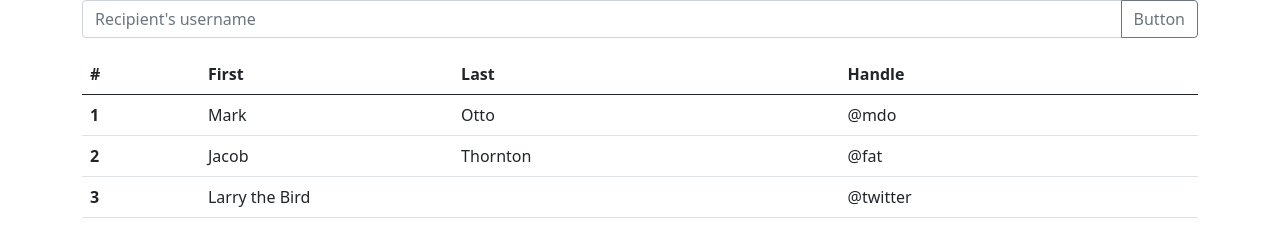
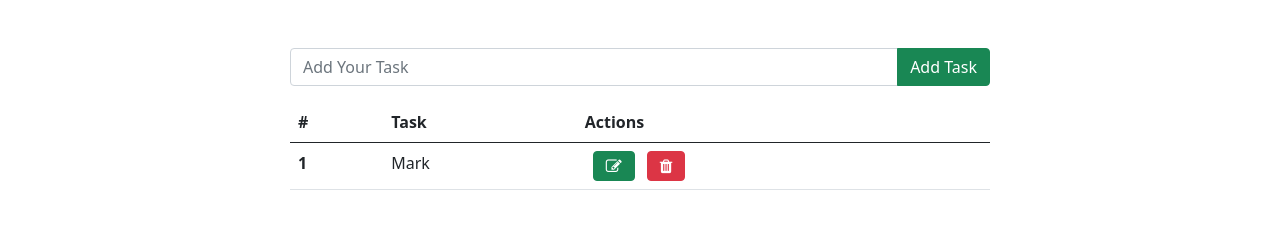
Before and after one commit to PatelKurvesh/To-Do-List-in-JavaScript, a plain HTML site: page index.html in a window 1280 px wide. Drawn offline with nearby package versions, Linux system fonts and the light colour scheme.

```diff
--- a/index.html
+++ b/index.html
@@ -10,48 +10,52 @@
       integrity="sha384-EVSTQN3/azprG1Anm3QDgpJLIm9Nao0Yz1ztcQTwFspd3yD65VohhpuuCOmLASjC"
       crossorigin="anonymous"
     />
+    <link rel="stylesheet" href="https://cdnjs.cloudflare.com/ajax/libs/font-awesome/4.7.0/css/font-awesome.min.css">
     <title>To-Do List</title>
   </head>
   <body>
     <div class="container-fluid">
       <div class="container">
-            <div>
+        <div class="mx-auto mt-5" style="max-width: 700px">
           <div class="input-group mb-3">
-                    <input type="text" class="form-control" placeholder="Recipient's username" aria-label="Recipient's username" aria-describedby="button-addon2">
-                    <button class="btn btn-outline-secondary" type="button" id="button-addon2">Button</button>
-                  </div>
+            <input
+              type="text"
+              class="form-control"
+              placeholder="Add Your Task"
+              aria-label="Recipient's username"
+              aria-describedby="button-addon2"
+            />
+            <button
+              class="btn text-white btn-success"
+              type="button"
+              id="button-addon2"
+            >
+              Add Task
+            </button>
           </div>
 
           <table class="table">
             <thead>
               <tr>
                 <th scope="col">#</th>
-                    <th scope="col">First</th>
-                    <th scope="col">Last</th>
-                    <th scope="col">Handle</th>
+                <th scope="col">Task</th>
+                <th scope="col">Actions</th>
               </tr>
             </thead>
             <tbody>
               <tr>
                 <th scope="row">1</th>
                 <td>Mark</td>
-                    <td>Otto</td>
-                    <td>@mdo</td>
+                <td><i class="btn fa fa-edit btn-success text-white mx-2"></i> <i class="fa fa-trash btn text-white btn-danger  "></i></td>
               </tr>
-                  <tr>
-                    <th scope="row">2</th>
-                    <td>Jacob</td>
-                    <td>Thornton</td>
-                    <td>@fat</td>
-                  </tr>
-                  <tr>
-                    <th scope="row">3</th>
-                    <td colspan="2">Larry the Bird</td>
-                    <td>@twitter</td>
-                  </tr>
+
             </tbody>
           </table>
         </div>
       </div>
+    </div>
+
+
+    <script src="script.js"></script>
   </body>
 </html>
--- a/script.js
+++ b/script.js
@@ -0,0 +1 @@
+console.log("Hello");
```
Lines whose indentation alone changed are shown as unchanged.
